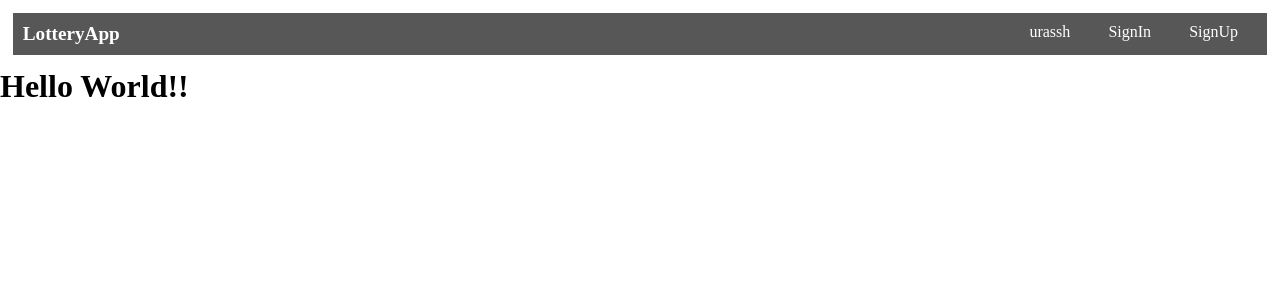
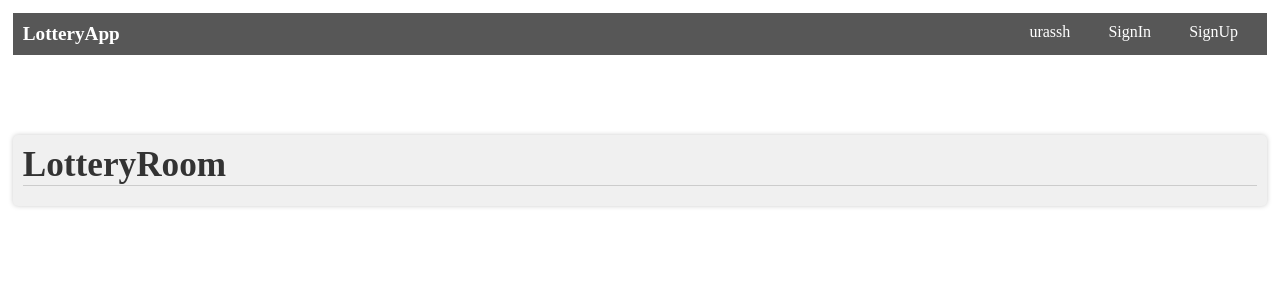
Before and after one commit to urassh/RoomLotteryApp, a Nuxt app: page / in a window 1280 px wide. Shown: the top 300 px of the page. Built offline with nearby package versions, Linux system fonts and the light colour scheme.

Commit message:
feat: title

```diff
--- a/pages/index.vue
+++ b/pages/index.vue
@@ -1,3 +1,22 @@
 <template>
-    <h1>Hello World!!</h1>
+    <section id="room">
+        <h1>LotteryRoom</h1>
+    </section>
 </template>
+
+<style scoped>
+#room {
+    margin: 80px 1%;
+    padding: 10px;
+    background-color: #f0f0f0;
+    border-radius: 5px;
+    box-shadow: 0 0 5px #ccc;
+}
+
+h1 {
+    font-size: 2.2em;
+    margin-bottom: 10px;
+    color: #333;
+    border-bottom: 1px solid #ccc;
+}
+</style>
```
